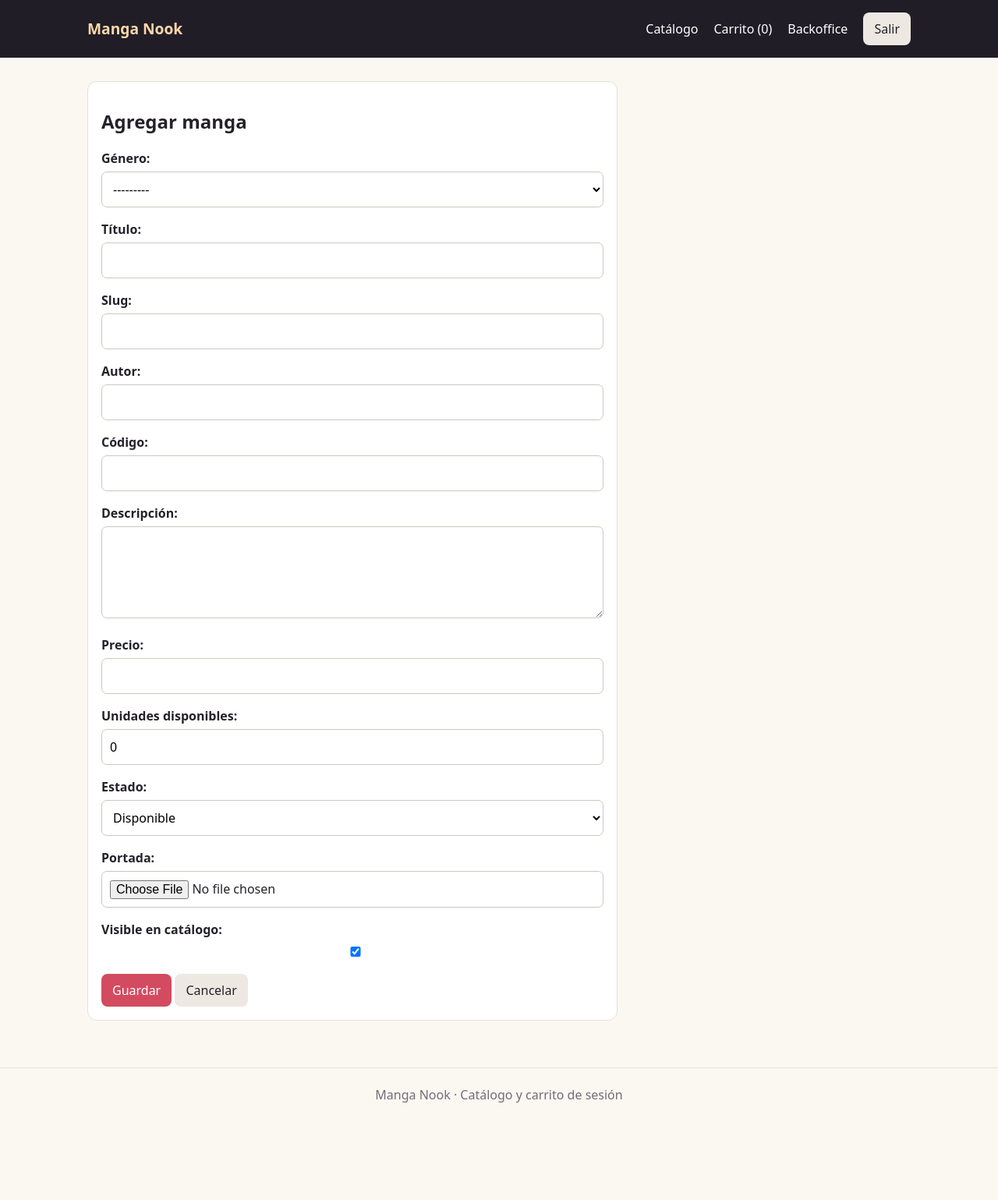
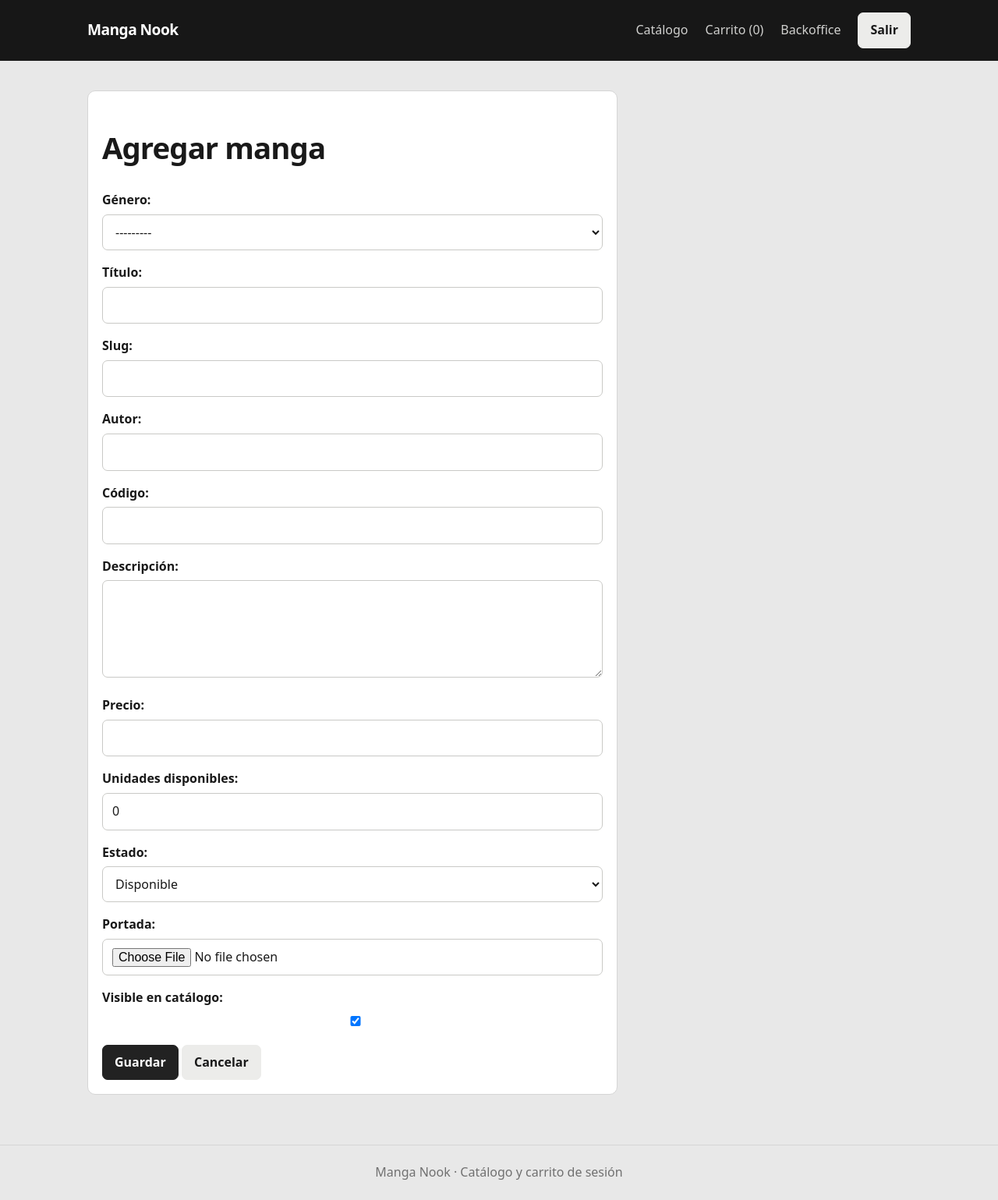
Before and after one commit to Jorge-027/ev03backend, a Django app: page /backoffice/mangas/nuevo/ in a window 1280 px wide. Shown: the whole page at 78% size. Before the commit the page ends 1414 px from the top, so only its background shows below. Run offline with Django 5.2, Linux system fonts and the light colour scheme; the visitor is signed in with stand-in values (Sample User, id 1); data that the repository does not hold is empty.

Commit message:
se actualizo los titulos de panel, los mangas ahora tienen mas datos, filtrado de genero, editar stock junto a cambio de fondo de la pagina

```diff
--- a/templates/base.html
+++ b/templates/base.html
@@ -5,38 +5,52 @@
   <meta name="viewport" content="width=device-width, initial-scale=1">
   <title>{% block title %}Manga Nook{% endblock %}</title>
   <style>
-    :root { color-scheme: light; --ink:#24212a; --muted:#716d78; --paper:#fbf8f2; --accent:#d34b60; --line:#e7e0d8; }
+    :root { color-scheme:light; --ink:#191919; --muted:#707070; --paper:#e8e8e8; --surface:#fff; --accent:#222; --line:#d5d5d5; --soft:#ececea; }
     * { box-sizing:border-box; }
-    body { margin:0; background:var(--paper); color:var(--ink); font:16px/1.5 system-ui,sans-serif; }
-    a { color:inherit; }
-    header { background:#211d27; color:white; }
-    nav { max-width:1100px; margin:auto; padding:16px 22px; display:flex; gap:20px; align-items:center; flex-wrap:wrap; }
+    body { margin:0; background:var(--paper); color:var(--ink); font:16px/1.6 system-ui,-apple-system,"Segoe UI",sans-serif; }
+    a { color:inherit; text-underline-offset:3px; }
+    a:hover { color:#666; }
+    header { background:#171717; color:#f7f7f5; }
+    nav { max-width:1100px; margin:auto; padding:16px 22px; display:flex; gap:22px; align-items:center; flex-wrap:wrap; }
     nav a { text-decoration:none; }
-    nav .brand { color:#ffd8a8; font-weight:800; font-size:1.2rem; margin-right:auto; }
-    main { max-width:1100px; padding:30px 22px 60px; margin:auto; min-height:75vh; }
-    h1,h2,h3 { line-height:1.2; }
+    nav a:not(.brand) { color:#d0d0ce; }
+    nav a:not(.brand):hover { color:#fff; }
+    nav .brand { color:#fff; font-weight:800; font-size:1.2rem; letter-spacing:-.03em; margin-right:auto; }
+    main { max-width:1100px; padding:38px 22px 64px; margin:auto; min-height:75vh; }
+    h1,h2,h3 { line-height:1.2; letter-spacing:-.025em; }
+    h1 { font-size:clamp(1.8rem,4vw,2.4rem); }
     .muted { color:var(--muted); }
-    .button, button { display:inline-block; border:0; border-radius:8px; padding:9px 14px; background:var(--accent); color:#fff; font:inherit; text-decoration:none; cursor:pointer; }
-    .button.secondary { background:#eee8e2; color:var(--ink); }
-    .button.danger, button.danger { background:#8d2637; }
-    input,select,textarea { width:100%; padding:10px; border:1px solid #cfc7c0; border-radius:7px; font:inherit; background:white; }
+    .button, button { display:inline-block; border:1px solid var(--accent); border-radius:7px; padding:9px 15px; background:var(--accent); color:#fff; font:inherit; font-weight:600; text-decoration:none; cursor:pointer; transition:background .15s ease,border-color .15s ease,color .15s ease; }
+    .button:hover, button:hover { background:#444; border-color:#444; color:#fff; }
+    .button.secondary { background:var(--soft); border-color:var(--soft); color:var(--ink); }
+    .button.secondary:hover { background:#dededb; border-color:#dededb; color:var(--ink); }
+    .button.danger, button.danger { background:#555; border-color:#555; }
+    .button.danger:hover, button.danger:hover { background:#333; border-color:#333; }
+    input,select,textarea { width:100%; padding:10px 12px; border:1px solid #c9c9c6; border-radius:7px; font:inherit; background:var(--surface); color:var(--ink); }
+    input:focus,select:focus,textarea:focus { outline:2px solid #777; outline-offset:1px; border-color:#555; }
     label { display:block; font-weight:650; margin:12px 0 5px; }
     form.inline { display:inline; }
     .filters { display:grid; grid-template-columns:2fr 1fr auto; gap:12px; align-items:end; margin:22px 0; }
     .grid { display:grid; grid-template-columns:repeat(auto-fill,minmax(210px,1fr)); gap:18px; }
-    .card,.panel { background:#fff; border:1px solid var(--line); border-radius:12px; padding:17px; }
-    .cover { display:block; width:100%; height:245px; object-fit:contain; background:#f1ece6; border-radius:8px; margin-bottom:12px; }
+    .card,.panel { background:var(--surface); border:1px solid var(--line); border-radius:10px; padding:18px; }
+    .card { transition:border-color .15s ease,transform .15s ease; }
+    .card:hover { border-color:#aaa; transform:translateY(-2px); }
+    .card a { text-decoration:none; }
+    .cover { display:block; width:100%; height:245px; object-fit:contain; background:var(--soft); border-radius:6px; margin-bottom:12px; }
     .cover.placeholder { display:grid; place-items:center; color:var(--muted); }
     .price { font-weight:750; font-size:1.1rem; }
     .messages { padding:0; list-style:none; }
-    .messages li { margin:8px 0; padding:10px 14px; background:#fff1cf; border-radius:8px; }
-    .messages li.error { background:#ffe0e0; }
+    .messages li { margin:8px 0; padding:10px 14px; background:#e8e8e5; border-left:3px solid #555; border-radius:4px; }
+    .messages li.error { background:#e1e1df; border-left-color:#222; }
     .table-wrap { overflow-x:auto; }
-    table { width:100%; border-collapse:collapse; background:white; }
+    table { width:100%; border-collapse:collapse; background:var(--surface); }
     th,td { text-align:left; padding:11px; border-bottom:1px solid var(--line); vertical-align:middle; }
+    th { color:#555; font-size:.88rem; font-weight:650; }
+    tr:last-child td { border-bottom:0; }
     .form-card { max-width:680px; }
     footer { border-top:1px solid var(--line); padding:22px; text-align:center; color:var(--muted); }
-    @media(max-width:650px) { .filters { grid-template-columns:1fr; } nav { gap:12px; } }
+    @media(max-width:650px) { .filters { grid-template-columns:1fr; } nav { gap:12px; } main { padding-top:28px; } }
+    @media(prefers-reduced-motion:reduce) { *,*::before,*::after { scroll-behavior:auto !important; transition:none !important; } }
   </style>
 </head>
 <body>
```
Also changed, not shown: catalog/admin.py (+5 -5 lines), catalog/tests.py (+29 -0 lines), README.md.
